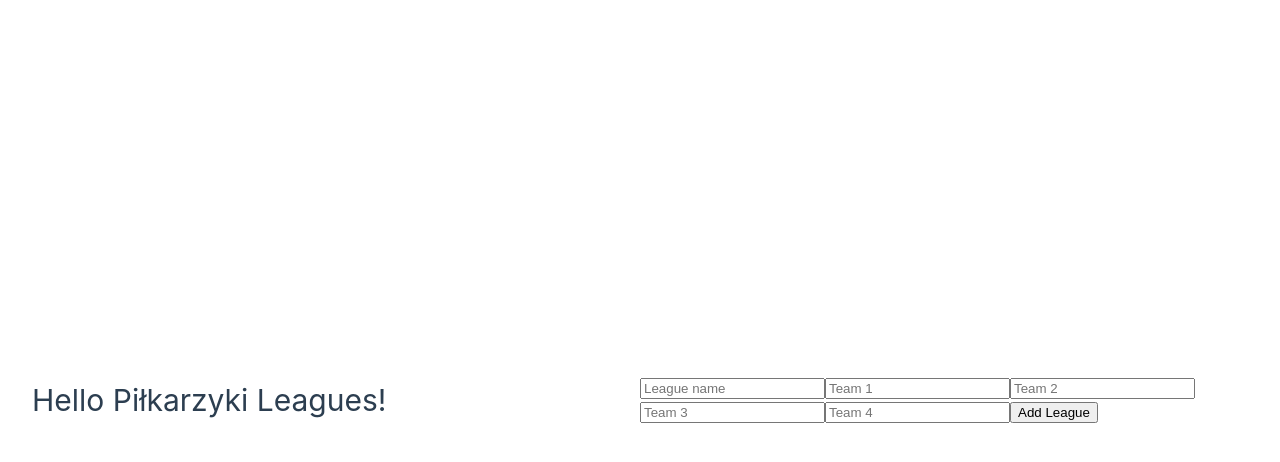
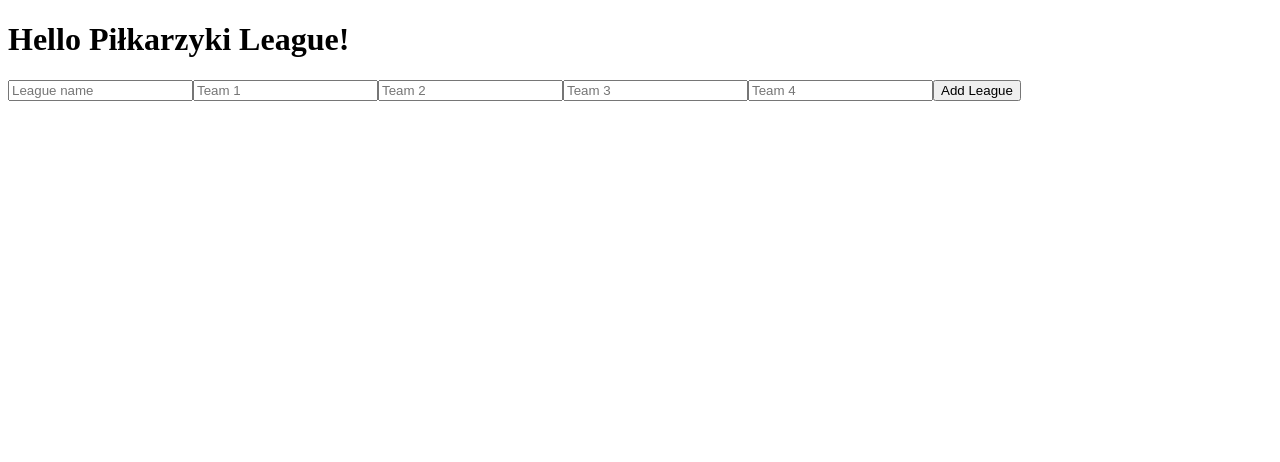
Before and after one commit to JJ-Wph/group-stage-manager, a Vue app: page /newleague in a window 1280 px wide. Shown: the top 462 px of the page. Built offline with nearby package versions, Linux system fonts and the light colour scheme.

Commit message:
vue-router implementation

```diff
--- a/package.json
+++ b/package.json
@@ -12,7 +12,8 @@
   },
   "dependencies": {
     "pinia": "^2.0.26",
-    "vue": "^3.2.45"
+    "vue": "^3.2.45",
+    "vue-router": "^4.1.6"
   },
   "devDependencies": {
     "@rushstack/eslint-patch": "^1.1.4",
--- a/src/App.vue
+++ b/src/App.vue
@@ -1,40 +1,9 @@
 <script setup lang="ts">
-import { ref } from 'vue'
-import { League } from './stores/counter';
-import { useLeagueStore } from './stores/leagueStore'
-
-const leagueStore = useLeagueStore();
-const newLeagueName = ref<string>('');
-const team1 = ref<object>();
-const team2 = ref<string>();
-const team3 = ref<string>();
-const team4 = ref<string>();
-
-function addLeague() {
-    let randomId = (Math.random() + 1).toString(36).substring(7);
-    let newLeague = new League(newLeagueName.value, randomId, team1.value, team2.value, team3.value, team4.value);
-    console.log(randomId);
-    console.log(newLeague);
-    return leagueStore.leagues.push(newLeague)
-}
 
 </script>
 
 <template>
-  <header>
-    <h1>Hello Piłkarzyki Leagues!</h1>
-  </header>
-
-  <main>
-    <form @submit.prevent="addLeague">
-      <input type="text" placeholder="League name" v-model="newLeagueName">
-      <input type="text" placeholder="Team 1" v-model="team1">
-      <input type="text" placeholder="Team 2" v-model="team2">
-      <input type="text" placeholder="Team 3" v-model="team3">
-      <input type="text" placeholder="Team 4" v-model="team4">
-      <button type="submit">Add League</button>
-    </form>
-  </main>
+  <router-view></router-view>
 </template>
 
 <style scoped>
--- a/src/assets/base.css
+++ /dev/null
@@ -1,74 +0,0 @@
-/* color palette from <https://github.com/vuejs/theme> */
-:root {
-  --vt-c-white: #ffffff;
-  --vt-c-white-soft: #f8f8f8;
-  --vt-c-white-mute: #f2f2f2;
-
-  --vt-c-black: #181818;
-  --vt-c-black-soft: #222222;
-  --vt-c-black-mute: #282828;
-
-  --vt-c-indigo: #2c3e50;
-
-  --vt-c-divider-light-1: rgba(60, 60, 60, 0.29);
-  --vt-c-divider-light-2: rgba(60, 60, 60, 0.12);
-  --vt-c-divider-dark-1: rgba(84, 84, 84, 0.65);
-  --vt-c-divider-dark-2: rgba(84, 84, 84, 0.48);
-
-  --vt-c-text-light-1: var(--vt-c-indigo);
-  --vt-c-text-light-2: rgba(60, 60, 60, 0.66);
-  --vt-c-text-dark-1: var(--vt-c-white);
-  --vt-c-text-dark-2: rgba(235, 235, 235, 0.64);
-}
-
-/* semantic color variables for this project */
-:root {
-  --color-background: var(--vt-c-white);
-  --color-background-soft: var(--vt-c-white-soft);
-  --color-background-mute: var(--vt-c-white-mute);
-
-  --color-border: var(--vt-c-divider-light-2);
-  --color-border-hover: var(--vt-c-divider-light-1);
-
-  --color-heading: var(--vt-c-text-light-1);
-  --color-text: var(--vt-c-text-light-1);
-
-  --section-gap: 160px;
-}
-
-@media (prefers-color-scheme: dark) {
-  :root {
-    --color-background: var(--vt-c-black);
-    --color-background-soft: var(--vt-c-black-soft);
-    --color-background-mute: var(--vt-c-black-mute);
-
-    --color-border: var(--vt-c-divider-dark-2);
-    --color-border-hover: var(--vt-c-divider-dark-1);
-
-    --color-heading: var(--vt-c-text-dark-1);
-    --color-text: var(--vt-c-text-dark-2);
-  }
-}
-
-*,
-*::before,
-*::after {
-  box-sizing: border-box;
-  margin: 0;
-  position: relative;
-  font-weight: normal;
-}
-
-body {
-  min-height: 100vh;
-  color: var(--color-text);
-  background: var(--color-background);
-  transition: color 0.5s, background-color 0.5s;
-  line-height: 1.6;
-  font-family: Inter, -apple-system, BlinkMacSystemFont, 'Segoe UI', Roboto, Oxygen, Ubuntu,
-    Cantarell, 'Fira Sans', 'Droid Sans', 'Helvetica Neue', sans-serif;
-  font-size: 15px;
-  text-rendering: optimizeLegibility;
-  -webkit-font-smoothing: antialiased;
-  -moz-osx-font-smoothing: grayscale;
-}
--- a/src/assets/main.css
+++ /dev/null
@@ -1,35 +0,0 @@
-@import './base.css';
-
-#app {
-  max-width: 1280px;
-  margin: 0 auto;
-  padding: 2rem;
-
-  font-weight: normal;
-}
-
-a,
-.green {
-  text-decoration: none;
-  color: hsla(160, 100%, 37%, 1);
-  transition: 0.4s;
-}
-
-@media (hover: hover) {
-  a:hover {
-    background-color: hsla(160, 100%, 37%, 0.2);
-  }
-}
-
-@media (min-width: 1024px) {
-  body {
-    display: flex;
-    place-items: center;
-  }
-
-  #app {
-    display: grid;
-    grid-template-columns: 1fr 1fr;
-    padding: 0 2rem;
-  }
-}
--- a/src/stores/counter.ts
+++ b/src/stores/counter.ts
@@ -30,7 +30,7 @@ export class League {
     goalBalance: 0,
   };
 
-  constructor(theName: string, theId: string, team1: object, team2: string, team3: string, team4: string,) {
+  constructor(theName: string, theId: string, team1: object, team2: object, team3: object, team4: object) {
     this.leagueName = theName;
     this.id = theId;
     this.team1.teamName = team1;
--- /dev/null
+++ b/src/views/Dashboard.vue
@@ -0,0 +1,12 @@
+<template>
+    <header>
+      <h1>Hello Piłkarzyki League!</h1>
+    </header>
+
+    <main>
+      <p>Dashboard placeholder</p>
+    </main>
+</template>
+<script setup lang="ts">
+
+</script>
--- /dev/null
+++ b/src/views/Home.vue
@@ -0,0 +1,14 @@
+<template>
+    <header>
+      <h1>Hello Piłkarzyki League!</h1>
+    </header>
+
+    <main>
+      <p>Welcome to the Group Stage Manager. A simple Typescript app to manage 4 teams Table Football league.</p>
+      <router-link to="/NewLeague"><button>Create New League</button></router-link>
+      <router-link to="/Dashboard"><button>Load League</button></router-link>
+    </main>
+</template>
+<script setup lang="ts">
+
+</script>
--- /dev/null
+++ b/src/views/NewLeague.vue
@@ -0,0 +1,50 @@
+<template>
+  <header>
+    <h1>Hello Piłkarzyki League!</h1>
+  </header>
+
+  <main>
+    <form v-if="formIsVisible" @submit.prevent="addLeague">
+      <input type="text" placeholder="League name" v-model="newLeagueName">
+      <input type="text" placeholder="Team 1" v-model="team1">
+      <input type="text" placeholder="Team 2" v-model="team2">
+      <input type="text" placeholder="Team 3" v-model="team3">
+      <input type="text" placeholder="Team 4" v-model="team4">
+      <button type="submit">Add League</button>
+    </form>
+    <div v-else>
+      <h2>Congratulations! League has been created. Your League ID is:</h2>
+      <h1>{{randomId}}</h1>
+      <h2>Remember that!</h2>
+      <router-link to="/Dashboard"><button>Go to dashboard</button></router-link>
+    </div>
+  </main>
+</template>
+
+<script setup lang="ts">
+import { ref } from 'vue'
+import { League } from '@/stores/counter'
+import { useLeagueStore } from '@/stores/leagueStore'
+
+const leagueStore = useLeagueStore();
+const newLeagueName = ref<string>('');
+const randomId = (Math.random() + 1).toString(36).substring(7);
+const formIsVisible = ref<boolean>(true);
+const team1 = ref<object>();
+const team2 = ref<object>();
+const team3 = ref<object>();
+const team4 = ref<object>();
+
+function addLeague() {
+    let newLeague = new League(newLeagueName.value, randomId, team1.value, team2.value, team3.value, team4.value);
+    console.log(randomId);
+    console.log(newLeague);
+    leagueStore.leagues.push(newLeague)
+    team1.value = null;
+    team2.value = null;
+    team3.value = null;
+    team4.value = null;
+    formIsVisible.value = false;
+}
+
+</script>
```
Also changed, not shown: src/main.ts (+16 -3 lines), src/assets/logo.svg (deleted), 1 other file (tests, documents, lock files or other folders).
